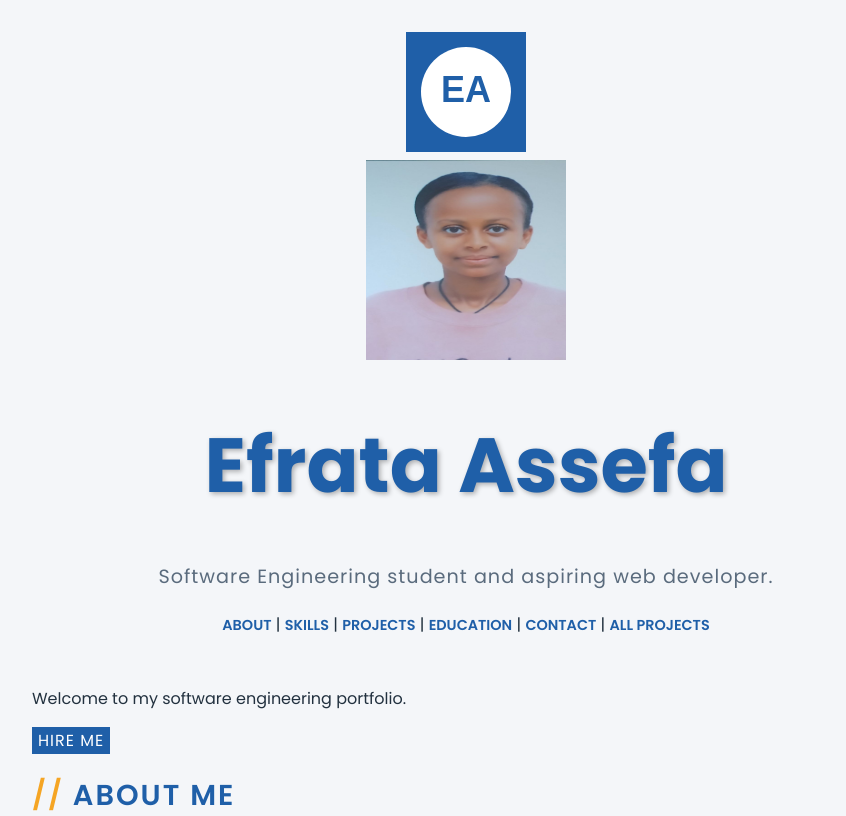
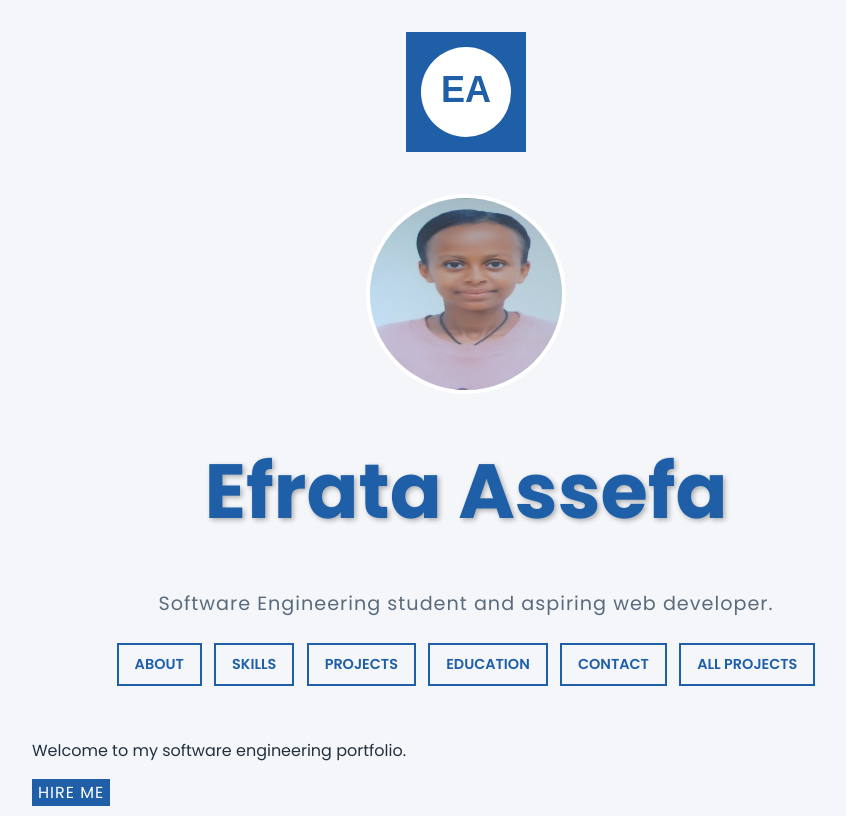
Before and after one commit to Efrata03/Efrata-Portfolio, a plain HTML site: page index.html in a window 1280 px wide. Shown: the top 816 px of the page, without its empty margins (174-1020 px from the left). Drawn offline with Linux system fonts and the light colour scheme.

Commit message:
feat:add diplay properties and navigation styling

```diff
--- a/css/style.css
+++ b/css/style.css
@@ -227,3 +227,26 @@ footer {
     padding: 1.5rem 1rem;
     margin-top: 3rem;
 }
+/* ---------- Display: Logo and Photo ---------- */
+#logo,
+header img {
+    display: block;
+    margin: 0 auto 1rem;
+}
+
+header img {
+    border: 4px solid white;
+    border-radius: 50%;
+}
+/* ---------- Navigation Buttons ---------- */
+nav a {
+    display: inline-block;
+    padding: 0.5rem 1rem;
+    margin: 0.25rem;
+    border: 2px solid #1f5fa8;
+}
+/* ---------- Skill Labels ---------- */
+label[for^="lvl"] {
+    display: inline-block;
+    width: 7rem;
+}
--- a/index.html
+++ b/index.html
@@ -26,11 +26,11 @@
         <p class="tagline">Software Engineering student and aspiring web developer.</p>
 
         <nav>
-            <a href="#about">About</a> |
-            <a href="#skills">Skills</a> |
-            <a href="#projects">Projects</a> |
-            <a href="#education">Education</a> |
-            <a href="#contact">Contact</a> |
+            <a href="#about">About</a>
+            <a href="#skills">Skills</a>
+            <a href="#projects">Projects</a>
+            <a href="#education">Education</a>
+            <a href="#contact">Contact</a>
             <a href="projects.html">All Projects</a>
         </nav>
     </header>
```
